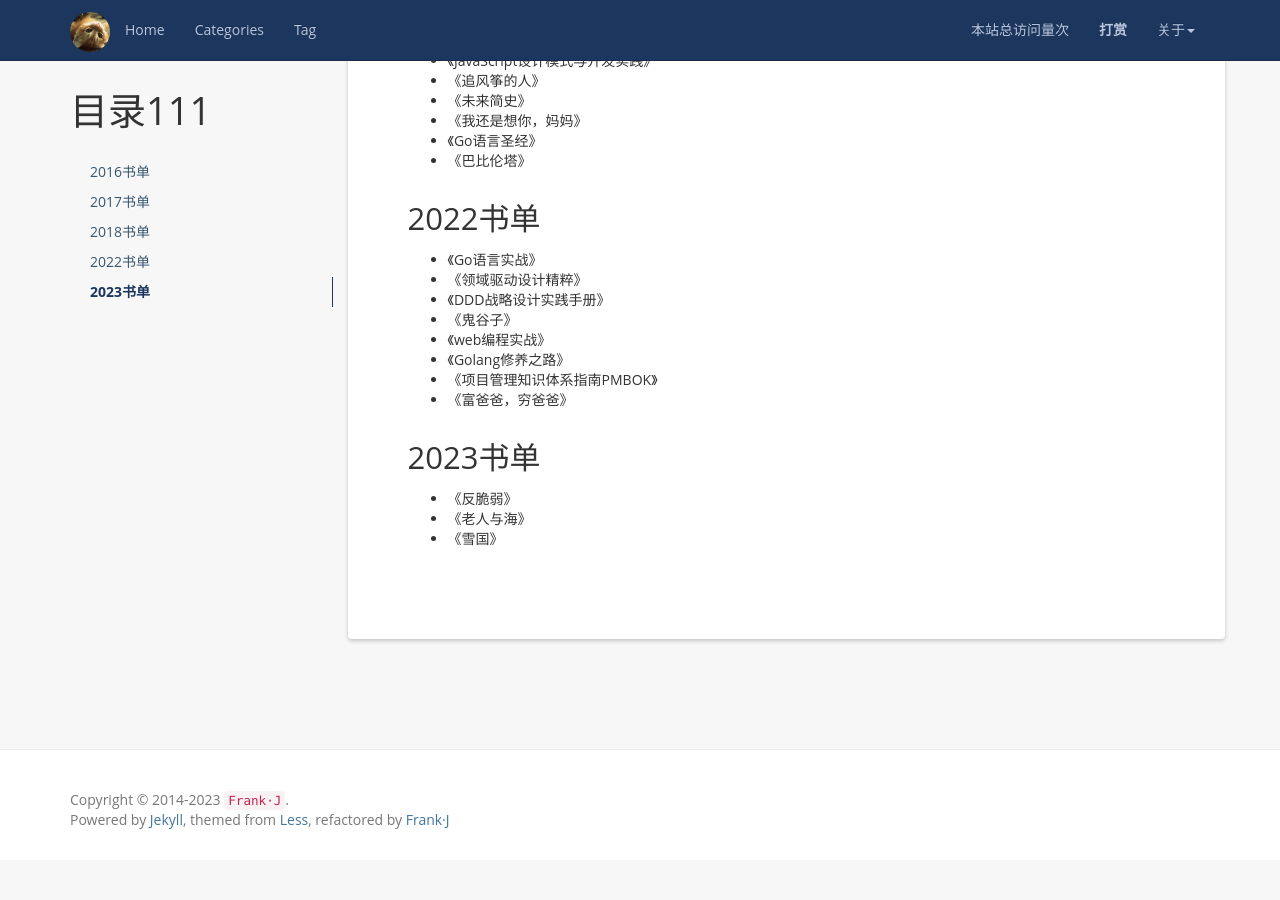
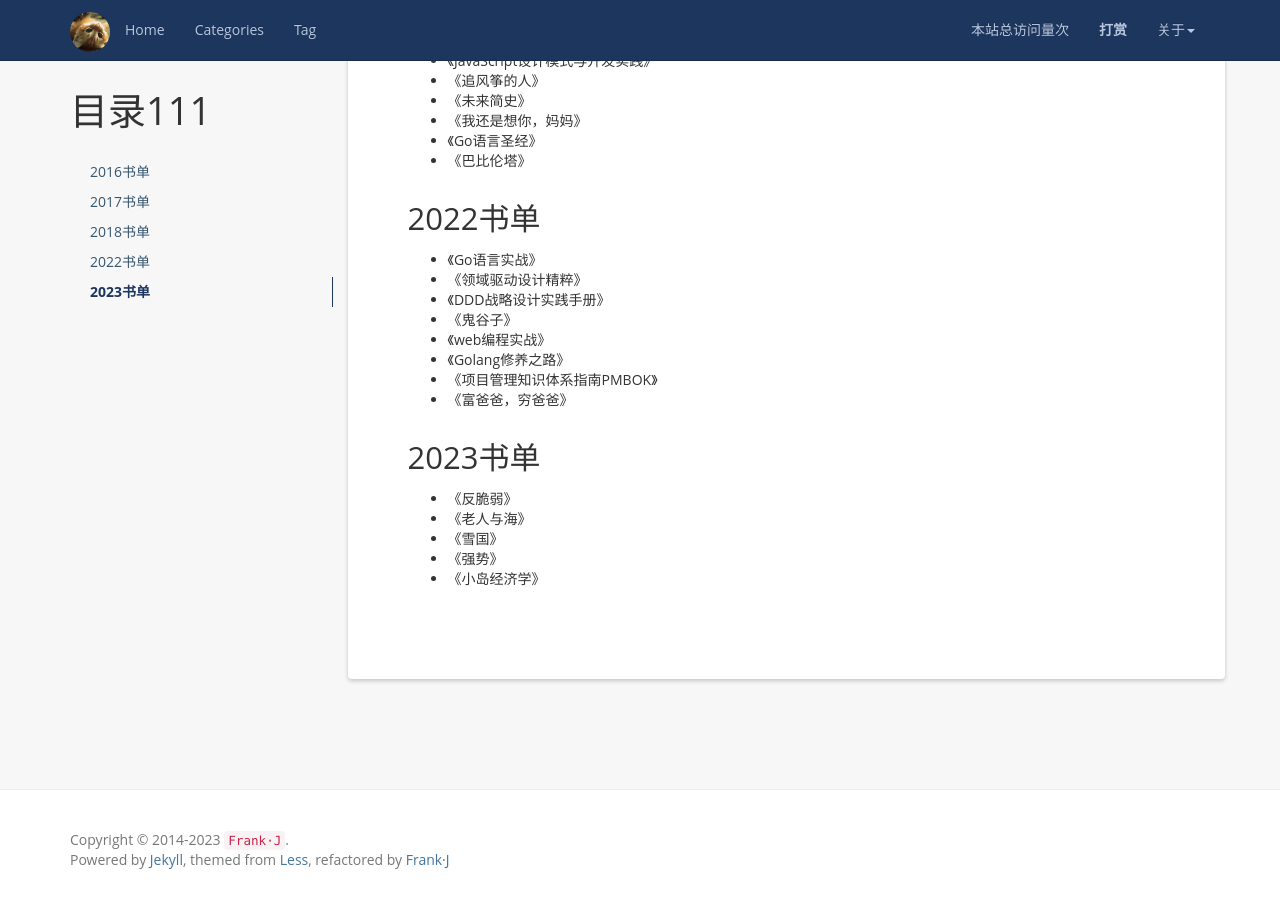
Before and after one commit to frankxjkuang/frankxjkuang.github.io, a Jekyll site: the page built from books.md, in a window 1280 px wide and 900 px high, scrolled down 1141 px. Built offline with Jekyll 4.4.1, drawn with Linux system fonts in a browser that asks for light colours; nearby versions of some CDN libraries; a script that is not in the unit is left out; comment, search, counter and statistics services are not loaded; before the commit the page ends 2001 px from its top, so only the background shows below that.

Commit message:
🎸feat: update books

```diff
--- a/books.md
+++ b/books.md
@@ -63,3 +63,5 @@ permalink: /books/
 + 《反脆弱》
 + 《老人与海》
 + 《雪国》
++ 《强势》
++ 《小岛经济学》
```
